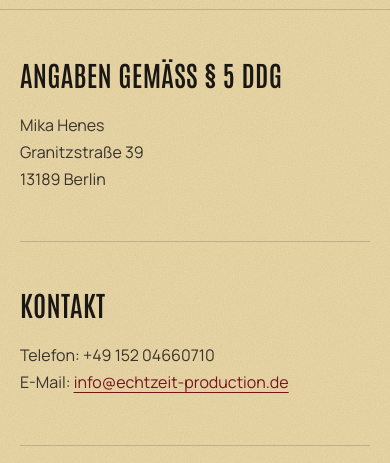
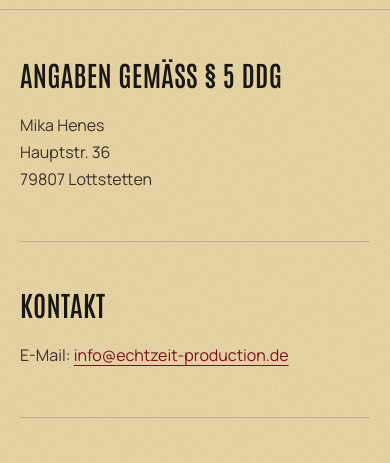
Before and after one commit to echtzeit-production/echtzeit-production-website, a plain HTML site: page impressum.html in a window 390 px wide. Shown: the part 358-821 px from the top of the page. Drawn offline with Linux system fonts and the light colour scheme.

Commit message:
Update address to Lottstetten, remove phone number

```diff
--- a/impressum.html
+++ b/impressum.html
@@ -181,15 +181,14 @@
     <h2>Angaben gemäß § 5 DDG</h2>
     <p>
       Mika Henes<br>
-      Granitzstraße 39<br>
-      13189 Berlin
+      Hauptstr. 36<br>
+      79807 Lottstetten
     </p>
   </div>
 
   <div class="legal-section">
     <h2>Kontakt</h2>
     <p>
-      Telefon: +49 152 04660710<br>
       E-Mail: <a href="mailto:info@echtzeit-production.de">info@echtzeit-production.de</a>
     </p>
   </div>
```
Also changed, not shown: datenschutz.html (+2 -3 lines), index.html (+0 -1 lines).
